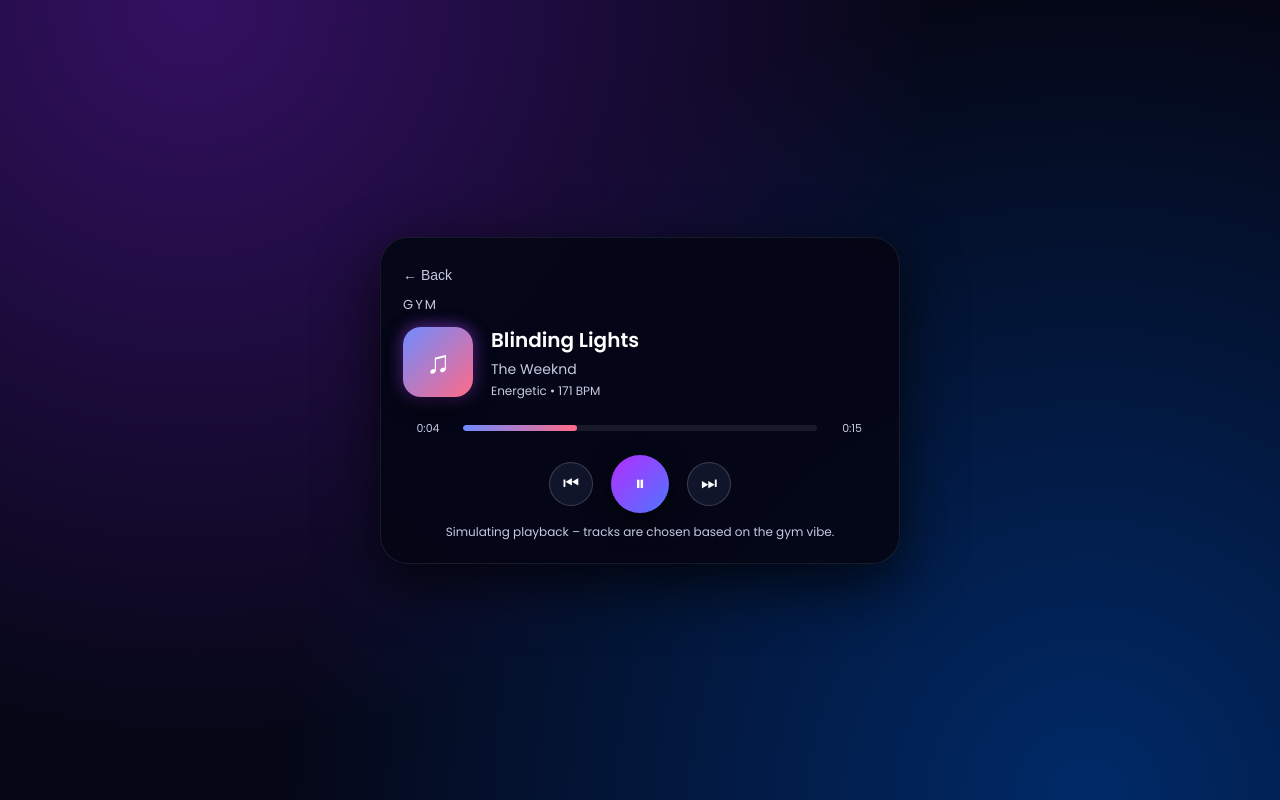
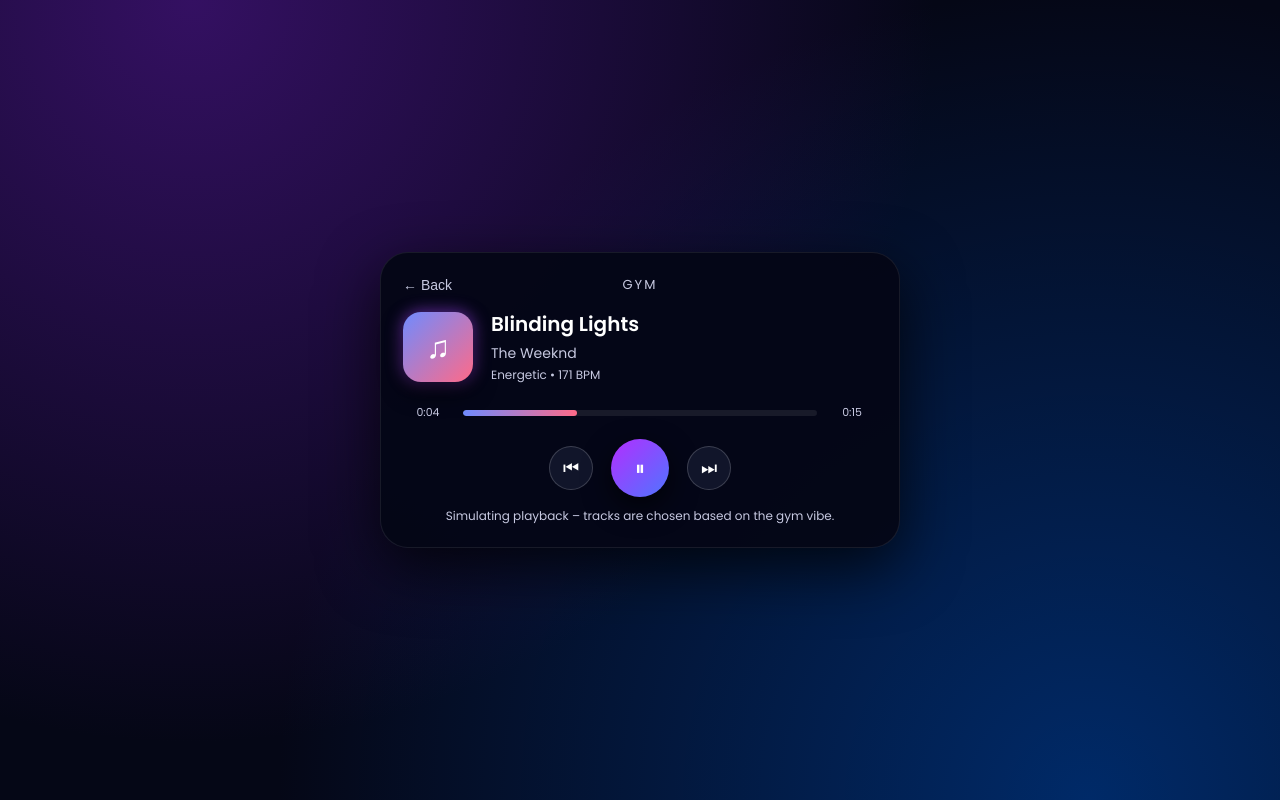
Before and after one commit to Ollihj/SemesterProjektITA2025, a website: page frontend/player.html in a window 1280 px wide. Drawn offline with Linux system fonts and the light colour scheme.

Commit message:
new features

```diff
--- a/frontend/player.html
+++ b/frontend/player.html
@@ -12,9 +12,11 @@
 <body>
   <main class="player-container">
     <section class="player-card">
-      <button class="back-link pressable" id="backToHomeBtn">← Back</button>
+      <div class="player-header">
+        <button class="back-link pressable" id="backToHomeBtn">← Back</button>
+        <p class="player-activity-label" id="activityLabel">Gym</p>
+      </div>
 
-      <p class="player-activity-label" id="activityLabel">Gym</p>
 
       <div class="player-track-info">
         <div class="player-art-placeholder">♫</div>
--- a/frontend/styles.css
+++ b/frontend/styles.css
@@ -147,6 +147,13 @@
   box-shadow: 0 20px 60px rgba(0, 0, 0, 0.75);
 }
 
+.player-header {
+  position: relative;
+  display: flex;
+  align-items: center;
+  margin-bottom: 16px;
+}
+
 .back-link {
   background: none;
   border: none;
@@ -156,14 +163,18 @@
   margin-bottom: 12px;
   display: inline-flex;
   align-items: center;
+  margin: 0;
 }
 
 .player-activity-label {
+  position: absolute;
+  left: 50%;
+  transform: translateX(-50%);
   font-size: 13px;
   text-transform: uppercase;
   letter-spacing: 0.16em;
   color: var(--text-muted);
-  margin-bottom: 10px;
+  margin-bottom: 0;
 }
 
 .player-track-info {
```
